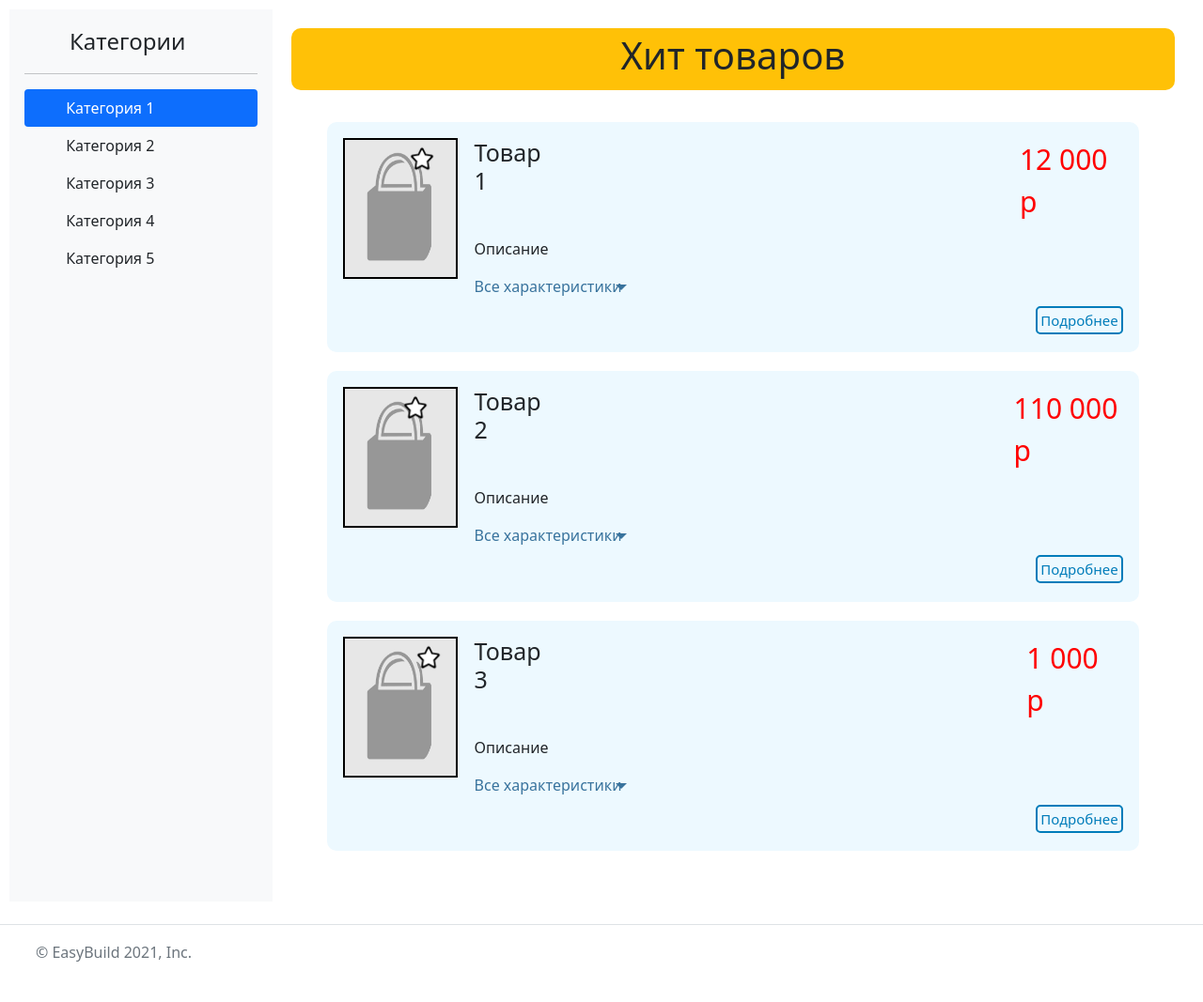
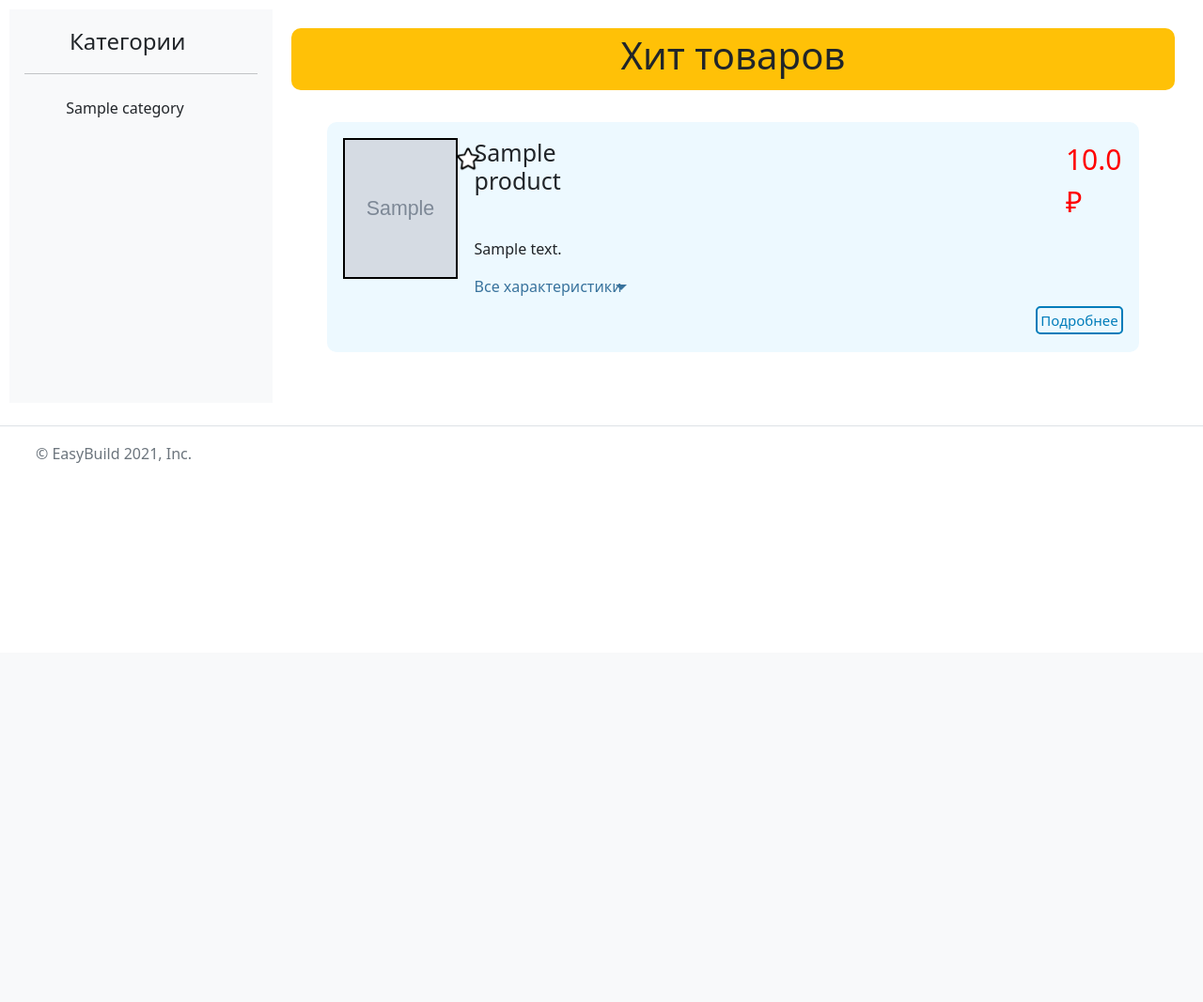
Before and after one commit to PDAutumn2021/Site_Parser, a Django app: page / in a window 1280 px wide. Shown: the part 105-1172 px from the top of the page at 94% size. After the commit the page ends 598 px from the top, so only its background shows below. Run offline with Django 3.2, Linux system fonts and the light colour scheme; tables that the repository leaves empty hold one stand-in row (values such as "Sample post"); grey boxes marked "Sample" are stand-in pictures; some libraries are stand-ins or nearby versions.

Commit message:
First beta version of front

```diff
--- a/site_/api/models.py
+++ b/site_/api/models.py
@@ -35,7 +35,7 @@ class Product (models.Model):
 
     @property
     def price(self):
-        pass
+        return self.pricing_set.order_by('date').reverse()[0:1].first().price
 
     def __str__(self):
         return self.name
--- a/site_/www/templates/www/base.html
+++ b/site_/www/templates/www/base.html
@@ -55,38 +55,14 @@
                 </a>
                 <hr>
                 <ul class="nav nav-pills flex-column mb-auto">
-                  <li class="nav-item">
-
-                    <!-- если категория активна - class="nav-link active", иначе class="nav-link link-dark" -->
-                    <a href="#" class="nav-link active" aria-current="page">
-                      <svg class="bi me-2" width="16" height="16"><use xlink:href="#Cat1"></use></svg><font style="vertical-align: inherit;"><font style="vertical-align: inherit;">
-                      Категория 1
-                    </font></font></a>
-                  </li>
-                  <li>
-                    <a href="#" class="nav-link link-dark">
-                      <svg class="bi me-2" width="16" height="16"><use xlink:href="#Cat2"></use></svg><font style="vertical-align: inherit;"><font style="vertical-align: inherit;">
-                      Категория 2
-                    </font></font></a>
-                  </li>
-                  <li>
-                    <a href="#" class="nav-link link-dark">
-                      <svg class="bi me-2" width="16" height="16"><use xlink:href="#Cat3"></use></svg><font style="vertical-align: inherit;"><font style="vertical-align: inherit;">
-                      Категория 3
-                    </font></font></a>
-                  </li>
-                  <li>
-                    <a href="#" class="nav-link link-dark">
-                      <svg class="bi me-2" width="16" height="16"><use xlink:href="#Cat4"></use></svg><font style="vertical-align: inherit;"><font style="vertical-align: inherit;">
-                      Категория 4
-                    </font></font></a>
-                  </li>
-                  <li>
-                    <a href="#" class="nav-link link-dark">
-                      <svg class="bi me-2" width="16" height="16"><use xlink:href="#Cat5"></use></svg><font style="vertical-align: inherit;"><font style="vertical-align: inherit;">
-                      Категория 5
-                    </font></font></a>
-                  </li>
+                    {% for category in categories %}
+                        <li>
+                            <a href="{% url 'category' category %}" class="nav-link {% if category == category_name %}active{% else %}link-dark{% endif %}">
+                              <svg class="bi me-2" width="16" height="16"><use xlink:href="#{{ category }}"></use></svg><font style="vertical-align: inherit;"><font style="vertical-align: inherit;">
+                                {{ category }}
+                            </font></font></a>
+                          </li>
+                    {% endfor %}
                 </ul>
               </div>
 
--- a/site_/www/templates/www/index.html
+++ b/site_/www/templates/www/index.html
@@ -10,8 +10,8 @@
 
 {% block products %}
 
-{% include "www/productCard.html" with id="info_body_1" name="Товар 1" price="12 000" description="Описание" productLink="product" characteristics="характеристика 1<br>характеристика 2<br>характеристика 3<br>характеристика 4<br>" %}
-{% include "www/productCard.html" with id="info_body_2" name="Товар 2" price="110 000" description="Описание" productLink="product" characteristics="характеристика 1<br>характеристика 2<br>характеристика 3<br>характеристика 4<br>" %}
-{% include "www/productCard.html" with id="info_body_3" name="Товар 3" price="1 000" description="Описание" productLink="product" characteristics="характеристика 1<br>характеристика 2<br>характеристика 3<br>характеристика 4<br>" %}
+{% for product in products %}
+    {% include "www/productCard.html" with product=product total_count=total_count %}
+{% endfor %}
 
 {% endblock %}
--- a/site_/www/templates/www/productCard.html
+++ b/site_/www/templates/www/productCard.html
@@ -1,23 +1,44 @@
 <div class="product">
     <div class="product-img">
         {% load static %}
-        <img src='{% static "images/default3.png" %}' width="100%" height="100%">
+        <img src='{{ product.img }}' width="100%" height="100%">
     </div>
 
     <div class="product-text">
         <div class="productName">
-            <h2>{{ name }}</h2>
+            <h2>{{ product.name }}</h2>
             <img src="{% static 'images/star-white.png' %}" class="like">
-            <p class="price">{{ price }} р</p> </div>
-        <p>{{ description }}</p>
+            <p class="price">{{ product.price }} ₽</p> </div>
+        <p>{{ product.description|truncatewords:22 }}</p>
         <div class="info">
-          <input id="{{ id }}" class="info__switch" type="checkbox">
-          <label for="{{ id }}" class="info__headline">Все характеристики</label>
+          <input id="{{ product.id }}" class="info__switch" type="checkbox">
+          <label for="{{ product.id }}" class="info__headline">Все характеристики</label>
           <div class="info__body">
-              {{ characteristics }}
+            <table>
+                <thead>
+                    <tr>
+                        <th class="px-1">Свойство</th>
+                        <th class="px-1">Значение</th>
+                    </tr>
+                </thead>
+                <tbody>
+                    {# ОТОБРАЖАЕТСЯ ТОЛЬКО ЧАСТЬ ТАБЛИЦЫ #}
+                    {# ОТОБРАЖАЕТСЯ ТОЛЬКО ЧАСТЬ ТАБЛИЦЫ #}
+                    {# ОТОБРАЖАЕТСЯ ТОЛЬКО ЧАСТЬ ТАБЛИЦЫ #}
+                    {% for property in product.properties %}
+                    <tr>
+                        <td class="px-1">{{ property.name }}</td>
+                        <td class="px-1">{{ property.value }}</td>
+                    </tr>
+                    {% endfor %}
+                    {# ОТОБРАЖАЕТСЯ ТОЛЬКО ЧАСТЬ ТАБЛИЦЫ #}
+                    {# ОТОБРАЖАЕТСЯ ТОЛЬКО ЧАСТЬ ТАБЛИЦЫ #}
+                    {# ОТОБРАЖАЕТСЯ ТОЛЬКО ЧАСТЬ ТАБЛИЦЫ #}
+                </tbody>
+            </table>
           </div>
         </div>
-        <h4><a href="{{ productLink }}">Подробнее</a></h4>
+        <h4><a href="{% url 'product' product.id %}">Подробнее</a></h4>
     </div>
 
 </div>
--- a/site_/www/urls.py
+++ b/site_/www/urls.py
@@ -5,12 +5,15 @@ from django.contrib.staticfiles.urls import staticfiles_urlpatterns
 name = 'www'
 
 urlpatterns = [
-    path('', views.index, name='homePage'),
+    path('', views.HomeView.as_view(), name='home'),
+    path('category/<str:category_name>/', views.CategoryListView.as_view(), name='category'),
+    path('product/<int:pk>', views.ProductDetailView.as_view(), name='product'),
+
     path('about', views.about, name='aboutPage'),
-    path('product', views.product, name='productPage'),
     path('search', views.search, name='searchPage'),
     path('avtorization', views.avtorization, name='avtorizationPage'),
     path('registration', views.registration, name='registrationPage'),
+
     path('loader', views.loader, name='loader'),
 ]
 urlpatterns += staticfiles_urlpatterns()
--- a/site_/www/views.py
+++ b/site_/www/views.py
@@ -1,25 +1,117 @@
-from django.views.generic import TemplateView
+from django.views.generic import TemplateView, DetailView
 from django.shortcuts import render
 from django.http import HttpResponse, JsonResponse
+from django.views.generic.base import ContextMixin
 
 from parsers.loader import load
+from api.models import Category, Product
 
 
-class Test(TemplateView):
+class BaseContextMixin(ContextMixin):
 
-    template_name = "test/test_tmp.html"
+    def get_context_data(self, **kwargs):
+        context = super().get_context_data(**kwargs)
+        context['categories'] = Category.objects.all().values_list('name', flat=True)
+        return context
 
 
-def index(request):
-    return render(request, 'www/index.html')
+class HomeView (TemplateView, BaseContextMixin):
+
+    template_name = 'www/index.html'
+
+    def get_context_data(self, **kwargs):
+        context = super().get_context_data(**kwargs)
+        context['products'] = self.get_products()
+        return context
+
+    def get_products(self):
+        products_list = []
+        products_objs = Product.objects.filter()[:3]
+
+        for i, product_obj in enumerate(products_objs):
+            product_dict = {}
+            product_dict['id'] = product_obj.id
+            product_dict['name'] = product_obj.name
+            product_dict['price'] = product_obj.price
+            product_dict['img'] = product_obj.img
+            product_dict['description'] = product_obj.description
+            product_dict['properties'] = ( dict(zip(('name', 'value'), item)) for item in product_obj.productsproperties_set.values_list('property__name', 'value') ) # список вида [{'name': 'Страна', 'value': 'Китай'}, {'name': 'Цвет', 'value': None}...], который содрежит все возможные для данной категории свойства
+            products_list.append(product_dict)
+
+        return products_list
+
+
+class CategoryListView (TemplateView, BaseContextMixin):
+
+    template_name = 'www/search.html'
+
+    def get_context_data(self, **kwargs):
+        context = super().get_context_data(**kwargs)
+
+        # self.request.GET - тут лежат передаваемые get-параметры
+        # kwargs['category_name'] - тут лежит название текущей категории
+
+        context['products'] = self.get_products()
+        context['total_count'] = Product.objects.filter(category__name=kwargs['category_name']).count()
+        return context
+
+    def get_products(self):
+        products_list = []
+        products_objs = Product.objects.filter()[:20]
+
+        for i, product_obj in enumerate(products_objs):
+            product_dict = {}
+            product_dict['id'] = product_obj.id
+            product_dict['name'] = product_obj.name
+            product_dict['price'] = product_obj.price
+            product_dict['img'] = product_obj.img
+            product_dict['description'] = product_obj.description
+            product_dict['properties'] = ( dict(zip(('name', 'value'), item)) for item in product_obj.productsproperties_set.values_list('property__name', 'value') ) # список вида [{'name': 'Страна', 'value': 'Китай'}, {'name': 'Цвет', 'value': None}...], который содрежит все возможные для данной категории свойства
+            products_list.append(product_dict)
+
+        return products_list
+
+
+class ProductDetailView (TemplateView, BaseContextMixin):
+
+    template_name = 'www/product.html'
+    model = Product
+
+    def get_context_data(self, **kwargs):
+        context = super().get_context_data(**kwargs)
+
+        obj = Product.objects.filter(pk=kwargs['pk'])
+        context['object'] = list(obj.values())[0]
+        context['object'].update({'price': obj.first().price})
+        context['object'].update({'site': obj.first().site.name})
+        context['object'].update({'properties': (dict(zip(('name', 'value'), item))
+                                                 for item in obj.first().productsproperties_set
+                                                                        .values_list('property__name', 'value')
+                                                 )
+                                  })
+
+        context['category_name'] = obj.first().category.name
+        context['recommendations'] = self.get_recommendations()
+        return context
+
+    def get_recommendations(self):
+        products_list = []
+        products_objs = Product.objects.filter()[:6]
+
+        for i, product_obj in enumerate(products_objs):
+            product_dict = {}
+            product_dict['num'] = i
+            product_dict['id'] = product_obj.id
+            product_dict['img'] = product_obj.img
+            product_dict['name'] = product_obj.name
+            product_dict['price'] = product_obj.price
+            products_list.append(product_dict)
+
+        return products_list
 
 
 def about(request):
     return render(request, 'www/about.html')
-
-
-def product(request):
-    return render(request, 'www/product.html')
 
 
 def search(request):
```
Also changed, not shown: site_/parsers/obi_parser.py (+18 -0 lines), site_/www/templates/category_filters/Обои.html (added, +32 -0 lines), site_/www/templates/category_filters/Плитка.html (added, +32 -0 lines), site_/www/templates/test/test_tmp.html (deleted, +0 -19 lines), site_/www/templates/www/product.html (+52 -48 lines), site_/www/templates/www/search.html (+11 -38 lines).
